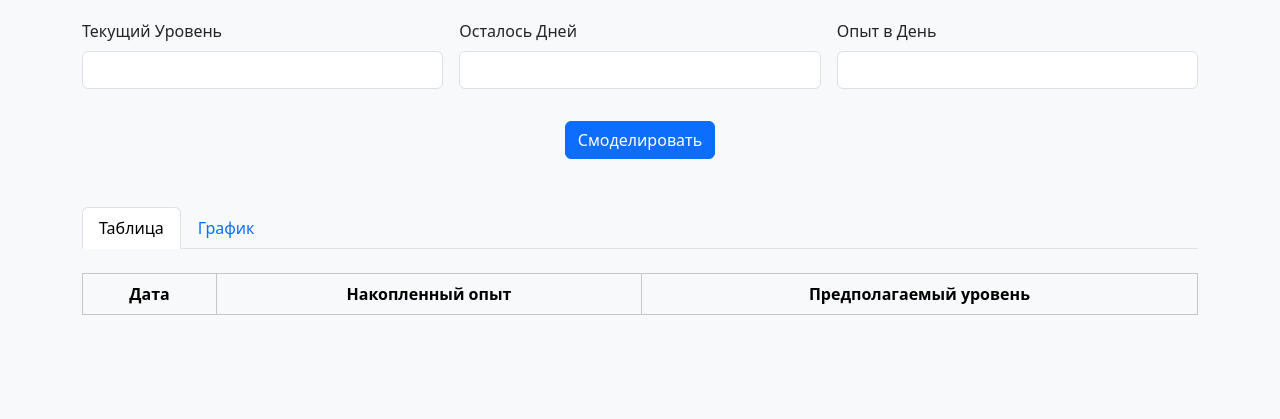
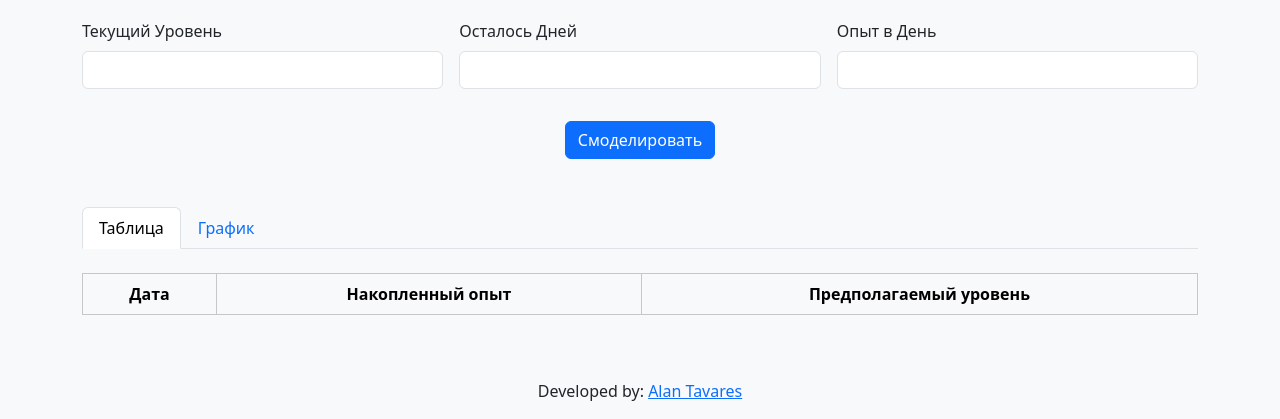
Before and after one commit to alanIF/bp_calculator_majestic_rp, a plain HTML site: page index.html in a window 1280 px wide. Shown: the part 419-838 px from the top of the page. Before the commit the page ends 800 px from the top, so only its background shows below. Drawn offline with nearby package versions, Linux system fonts and the light colour scheme.

Commit message:
Fix: Developed

```diff
--- a/index.html
+++ b/index.html
@@ -92,8 +92,12 @@
         </div>
       </div>
     </div>
+    <footer>
+      <div class="mt-5">
+          <p class="text-center">Developed by: <a href="https://github.com/alanIF" target="_blank">Alan Tavares</a></p>
+      </div>
+    </footer>
   </div>
-
   <!-- Scripts -->
   <script>
     const traducoes = {
```
